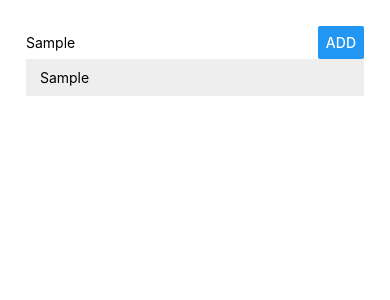
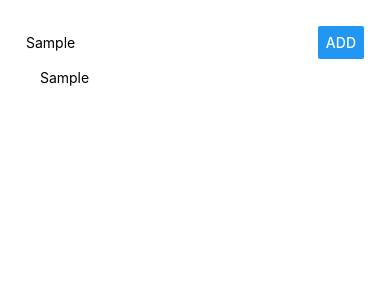
Before and after one commit to bookselling-app/reactsetup, a React Native app: screen / in a window 390 px wide. Both pictures are taken after typing "Sample" into the empty fields and a click on the button "ADD". Shown: the top 300 px of the page. Built offline with nearby package versions, Linux system fonts and the light colour scheme.

Commit message:
Update Book.js
changed it to the best color

```diff
--- a/src/components/Book.js
+++ b/src/components/Book.js
@@ -11,7 +11,8 @@ const styles = StyleSheet.create({
     book: {
         width: "100%",
         padding: 10,
-        backgroundColor: "#eee",
+       // backgroundColor: "#eee",
+       backgroundColor: 'transparent',
         color: "green"
     }
 });
```
